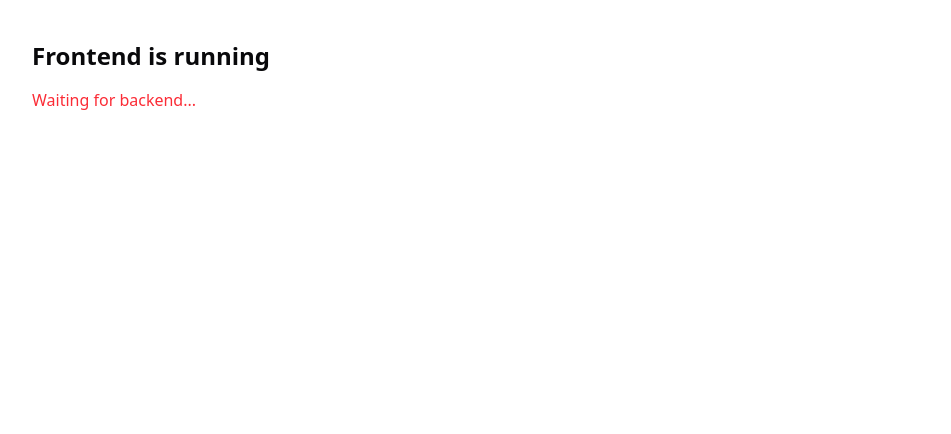
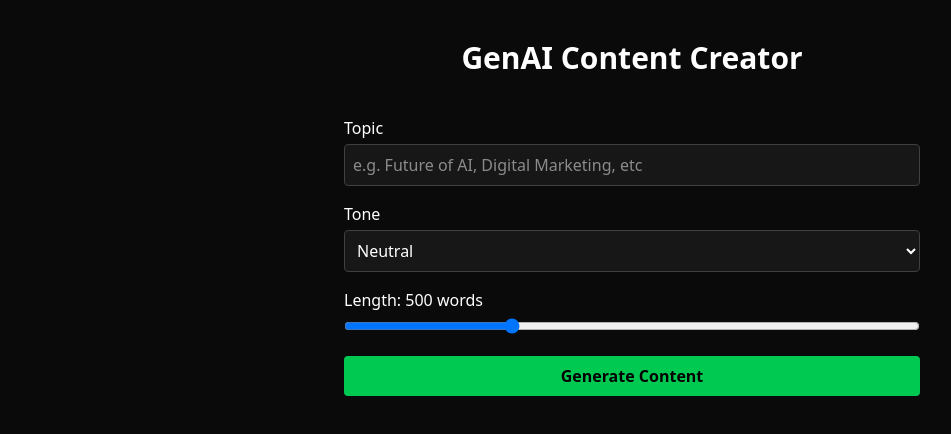
Before and after one commit to siddharth251206/GenAI-Content-Creation, a Next.js app in the folder frontend/: page / in a window 1280 px wide. Shown: the top 434 px of the page, without its empty margins (8-959 px from the left). Built offline with nearby package versions, Linux system fonts and the light colour scheme.

Commit message:
basic frontend skeleton added, will add and improve more on this
Also, for now I have kept most things in client side. when actual backend will be connected, i will shift some components to server side

```diff
--- a/frontend/app/page.js
+++ b/frontend/app/page.js
@@ -1,30 +1,40 @@
 "use client";
 
-import { useEffect, useState } from "react";
+import { useState } from "react";
+import InputForm from "../components/InputForm";
+import LoadingSection from "../components/LoadingSection";
+import ResultSection from "../components/ResultSection";
 
 export default function Home() {
   const [data, setData] = useState(null);
+  const [loading, setLoading] = useState(false);
 
-  useEffect(() => {
-    fetch("http://127.0.0.1:8000/")
-      .then((res) => res.json())
-      .then((d) => setData(d))
-      .catch((err) => console.error(err));
-  }, []);
+  const handleGenerate = async (formInput) => {
+    console.log("User input:", formInput);
+
+    setLoading(true);
+
+    setTimeout(() => {
+      setData({
+        blog: "This is a placeholder blog generated without backend.",
+        keywords: ["AI", "Future", "Tech"],
+      });
+      setLoading(false);
+    }, 1500);
+  };
 
   return (
-    <main className="p-10">
-      <h1 className="text-2xl font-bold">Frontend is running</h1>
+    <main className="min-h-screen p-10 text-white bg-neutral-950">
+      <h1 className="text-3xl font-bold text-center mb-10">
+        GenAI Content Creator
+      </h1>
 
-      <div className="mt-4">
-        {data ? (
-          <p className="text-green-500">
-            Backend says: {data.message}
-          </p>
-        ) : (
-          <p className="text-red-500">Waiting for backend...</p>
-        )}
-      </div>
+      <InputForm onGenerate={handleGenerate} />
+
+{loading && <LoadingSection />}
+
+      {data && <ResultSection data={data} />}
+
     </main>
   );
 }
--- /dev/null
+++ b/frontend/components/InputForm.jsx
@@ -0,0 +1,73 @@
+"use client";
+
+import { useState } from "react";
+
+export default function InputForm({ onGenerate }) {
+  const [topic, setTopic] = useState("");
+  const [tone, setTone] = useState("neutral");
+  const [length, setLength] = useState(500);
+
+  const handleSubmit = (e) => {
+    e.preventDefault();
+
+    if (!topic.trim()) {
+      alert("Please enter a topic bro 😭");
+      return;
+    }
+
+    onGenerate({ topic, tone, length });
+  };
+
+  return (
+    <form onSubmit={handleSubmit} className="space-y-4 max-w-xl mx-auto">
+      {/* Topic Input */}
+      <div>
+        <label className="block mb-1 font-medium">Topic</label>
+        <input
+          type="text"
+          value={topic}
+          onChange={(e) => setTopic(e.target.value)}
+          className="w-full p-2 rounded bg-neutral-900 border border-neutral-700"
+          placeholder="e.g. Future of AI, Digital Marketing, etc"
+        />
+      </div>
+
+      {/* Tone Selector */}
+      <div>
+        <label className="block mb-1 font-medium">Tone</label>
+        <select
+          value={tone}
+          onChange={(e) => setTone(e.target.value)}
+          className="w-full p-2 rounded bg-neutral-900 border border-neutral-700"
+        >
+          <option value="neutral">Neutral</option>
+          <option value="formal">Formal</option>
+          <option value="informal">Informal</option>
+          <option value="friendly">Friendly</option>
+          <option value="professional">Professional</option>
+        </select>
+      </div>
+
+      {/* Length Slider */}
+      <div>
+        <label className="block mb-1 font-medium">Length: {length} words</label>
+        <input
+          type="range"
+          min="100"
+          max="1500"
+          value={length}
+          onChange={(e) => setLength(e.target.value)}
+          className="w-full"
+        />
+      </div>
+
+      {/* Generate Button */}
+      <button
+        type="submit"
+        className="w-full py-2 px-4 bg-green-500 text-black rounded font-semibold hover:bg-green-400 transition"
+      >
+        Generate Content
+      </button>
+    </form>
+  );
+}
--- /dev/null
+++ b/frontend/components/LoadingSection.jsx
@@ -0,0 +1,24 @@
+export default function LoadingSection() {
+  return (
+    <div className="mt-10 max-w-3xl mx-auto p-4 bg-neutral-900 rounded animate-pulse">
+
+      <div className="h-6 bg-neutral-700 rounded w-1/3 mb-4"></div>
+
+      {/* Fake paragraphs */}
+      <div className="space-y-3">
+        <div className="h-4 bg-neutral-700 rounded"></div>
+        <div className="h-4 bg-neutral-700 rounded"></div>
+        <div className="h-4 bg-neutral-700 rounded w-5/6"></div>
+        <div className="h-4 bg-neutral-700 rounded w-4/6"></div>
+      </div>
+
+      <div className="h-6 bg-neutral-700 rounded w-1/4 mt-6 mb-2"></div>
+
+      <div className="flex gap-3">
+        <div className="h-6 w-20 bg-neutral-700 rounded"></div>
+        <div className="h-6 w-20 bg-neutral-700 rounded"></div>
+        <div className="h-6 w-20 bg-neutral-700 rounded"></div>
+      </div>
+    </div>
+  );
+}
--- /dev/null
+++ b/frontend/components/ResultSection.jsx
@@ -0,0 +1,30 @@
+"use client";
+
+export default function ResultSection({ data }) {
+  return (
+    <div className="mt-10 max-w-3xl mx-auto p-6 bg-neutral-900 rounded-lg shadow-lg border border-neutral-800">
+
+      {/* Blog Title */}
+      <h2 className="text-2xl font-semibold mb-3">Generated Blog</h2>
+
+      {/* Blog Content */}
+      <p className="leading-7 text-neutral-200 whitespace-pre-line">
+        {data.blog}
+      </p>
+
+      {/* Keywords Section */}
+      <h2 className="text-xl font-semibold mt-8 mb-3">SEO Keywords</h2>
+
+      <div className="flex flex-wrap gap-2">
+        {data.keywords.map((keyword, index) => (
+          <span
+            key={index}
+            className="bg-green-500 text-black px-3 py-1 rounded-full font-semibold text-sm"
+          >
+            {keyword}
+          </span>
+        ))}
+      </div>
+    </div>
+  );
+}
```
